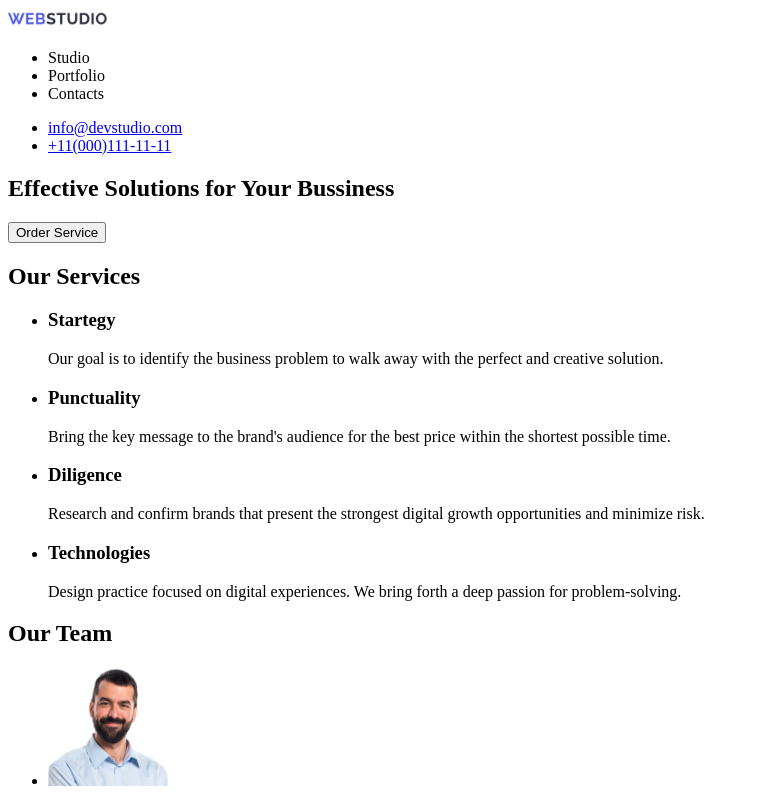
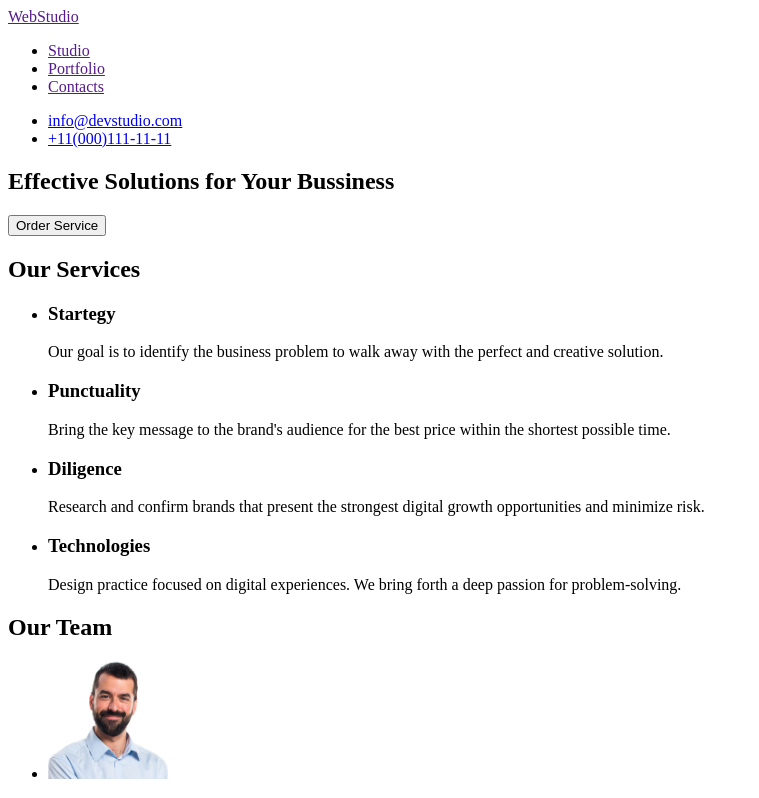
Before and after one commit to acakanel/goit-markup-hw-01, a plain HTML site: page index.html in a window 1280 px wide. Shown: the top 798 px of the page, without its empty margins (0-759 px from the left). Drawn offline with Linux system fonts and the light colour scheme.

Commit message:
header link updated

```diff
--- a/index.html
+++ b/index.html
@@ -1,5 +1,6 @@
 <!DOCTYPE html>
 <html lang="en">
+
 <head>
   <meta charset="UTF-8" />
   <meta name="viewport" content="width=device-width, initial-scale=1.0" />
@@ -9,14 +10,21 @@
 <body>
   <header>
     <div id="company_logo">
-        <img src="./images/logo.jpg" alt="webstudio_company_logo" width="100" />
+      <a href="">WebStudio</a>
+      <!--<img src="./images/logo.jpg" alt="webstudio_company_logo" width="100" />-->
     </div>
     <div id="nav_parameters">
       <nav>
         <ul>
-            <li>Studio</li>
-            <li>Portfolio</li>
-            <li>Contacts</li>
+          <li>
+            <a href="">Studio</a>
+          </li>
+          <li>
+            <a href="">Portfolio</a>
+          </li>
+          <li>
+            <a href="">Contacts</a>
+          </li>
         </ul>
       </nav>
     </div>
@@ -74,11 +82,7 @@
       <h2>Our Team</h2>
       <ul>
         <li>
-            <img
-              src="./images/Mark.jpg"
-              alt="Mark Guerrero photo"
-              width="120"
-            />
+          <img src="./images/Mark.jpg" alt="Mark Guerrero photo" width="120" />
           <h3>Mark Guerrero</h3>
           <p>Product Designer</p>
         </li>
@@ -88,20 +92,12 @@
           <p>Frontend Developer</p>
         </li>
         <li>
-            <img
-              src="./images/Camila.jpg"
-              alt="Camila Garcia photo"
-              width="120"
-            />
+          <img src="./images/Camila.jpg" alt="Camila Garcia photo" width="120" />
           <h3>Camila Garcia</h3>
           <p>Marketing</p>
         </li>
         <li>
-            <img
-              src="./images/Daniel.jpg"
-              alt="Daniel Wilson photo"
-              width="120"
-            />
+          <img src="./images/Daniel.jpg" alt="Daniel Wilson photo" width="120" />
           <h3>Daniel Wilson</h3>
           <p>UI Designer</p>
         </li>
@@ -118,4 +114,5 @@
     </p>
   </footer>
 </body>
+
 </html>
```
Lines whose indentation alone changed are shown as unchanged.
